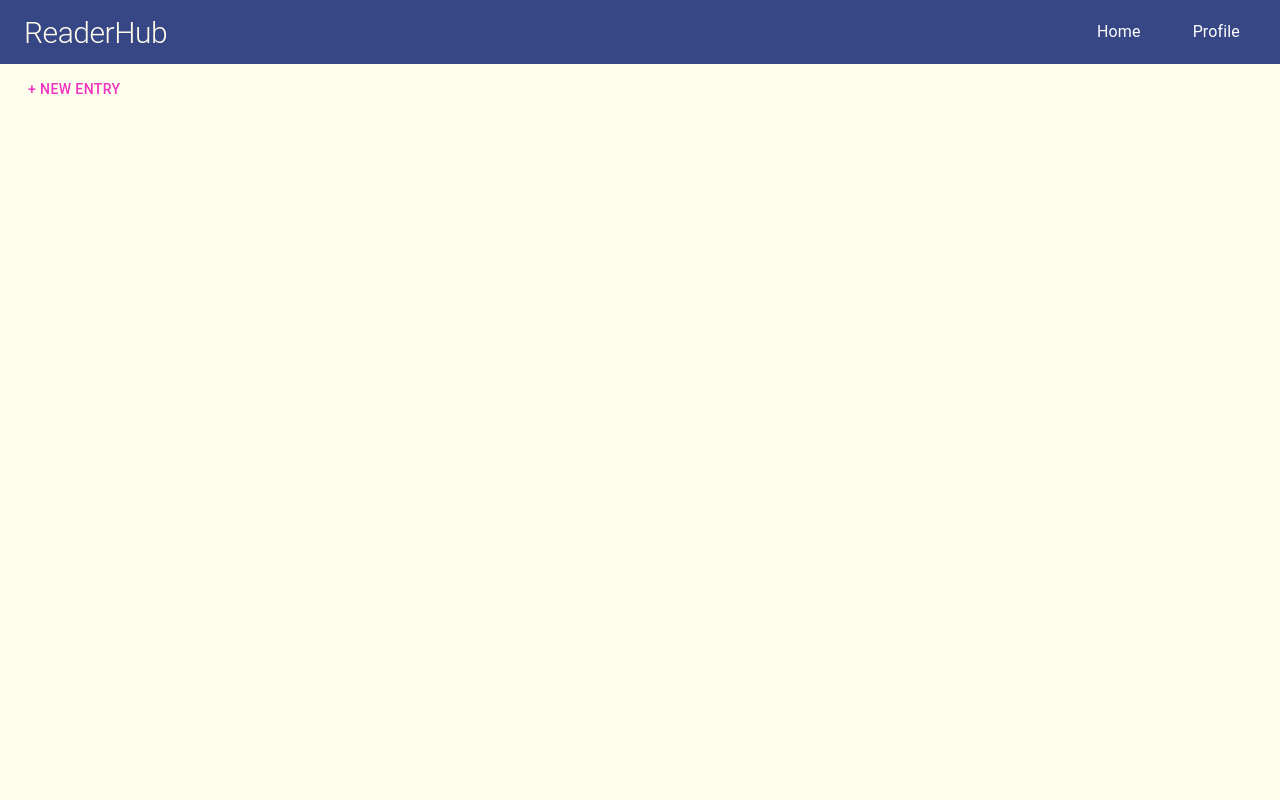
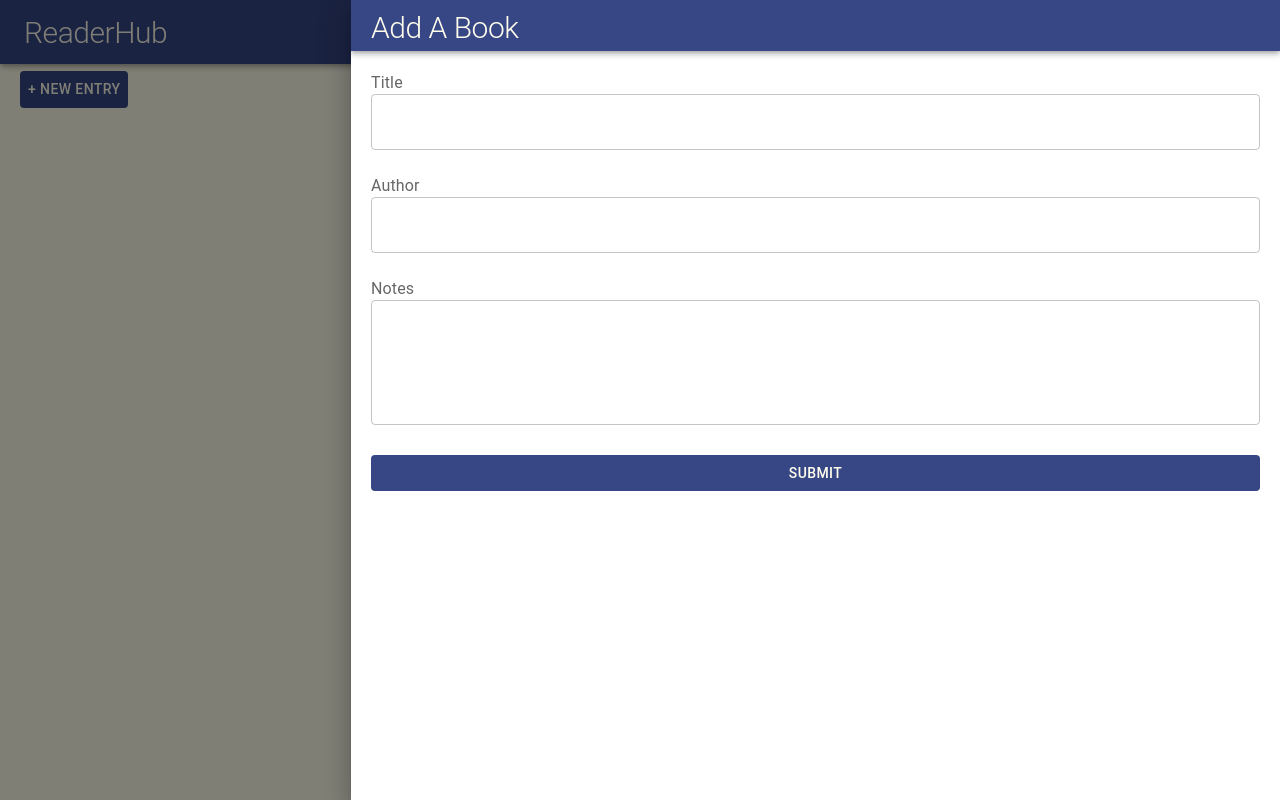
Before and after one commit to anusrichavali/ReaderHub, a React (Create React App) app in the folder readerhub/: page / in a window 1280 px wide. Both pictures are taken after a click on the button "+ NEW ENTRY". Built offline with nearby package versions, Linux system fonts and the light colour scheme.

Commit message:
new book entry form

```diff
--- a/readerhub/src/App.css
+++ b/readerhub/src/App.css
@@ -3,18 +3,6 @@ body {
   margin: 20px;
   background-color: #fffeed;
   padding-top: 4%;
-}
-
-.custom-h1 {
-  font-family: "Barlow", sans-serif;
-  font-size: 30px;
-  font-weight:bold;
-  color: #4056a1;
-  text-align: left;
-}
-
-.App {
-  text-align: center;
 }
 
 .App-logo {
--- a/readerhub/src/App.js
+++ b/readerhub/src/App.js
@@ -1,19 +1,68 @@
-import logo from './logo.svg';
 import './App.css';
-import React from "react"
+import React, {useState} from "react"
 import AppBar from '@mui/material/AppBar';
-import { Button, Header, Menu } from '@mui/material';
+import { Button, Header, Menu, Box } from '@mui/material';
 import { MenuItem } from '@mui/material';
 import Toolbar from '@mui/material/Toolbar';
 import Typography from '@mui/material/Typography';
+import { Input, TextField, Drawer, Grid } from '@mui/material';
+import { FormControl, FormLabel } from '@mui/material';
 
+function NewEntry({ setShowEntryForm }) {
+  return (
+    <Box>
+         <AppBar position="static" sx={{ backgroundColor: '#374785', width: '100%', height: '10%' }}>
+        <Typography variant="h1" component="div" sx={{ fontSize: '30px', color: '#fffeed', paddingTop: '10px', paddingLeft: '20px'}}>
+          Add A Book
+        </Typography>
+      </AppBar>
+        <FormControl sx={{ width: '100%', padding: '20px' }}>
+        <Grid container spacing={3}>
+          <Grid item xs={12}>
+            <FormLabel>Title</FormLabel>
+            <Box sx={{paddingRight: '40px' }}>
+              <TextField fullWidth />
+            </Box>
+          </Grid>
+          <Grid item xs={12}>
+            <FormLabel>Author</FormLabel>
+            <Box sx={{paddingRight: '40px' }}>
+              <TextField fullWidth />
+            </Box>
+          </Grid>
+          <Grid item xs={12}>
+          <Grid item xs={12}>
+            <FormLabel>Notes</FormLabel>
+            <Box sx={{paddingRight: '40px' }}>
+              <TextField fullWidth multiline rows={4}/>
+            </Box>
+          </Grid>
+          <Grid item xs={12}></Grid>
+          <Box sx={{paddingTop: '30px', paddingRight: '40px' }}>
+            <Button onClick={()=> setShowEntryForm(false)} fullWidth sx={{ backgroundColor: '#374785', color: '#fffeed' }}>Submit</Button>
+          </Box>
+          </Grid>
+        </Grid>
+      </FormControl>
+    </Box>
+  );
+}
 
 function App() {
+  const [showEntryForm, setShowEntryForm] = useState(false);
+
+  const toggleDrawer = (open) => (event) => {
+    if (event.type === 'keydown' && (event.key === 'Tab' || event.key === 'Shift')) {
+      return;
+    }
+    setShowEntryForm(open);
+  };
+
   return (
     <div className="body">
-      <AppBar sx={{ backgroundColor: '#374785', boxShadow:'none'}}>
+      <AppBar sx={{ backgroundColor: '#374785'}}>
       <Toolbar sx={{ display: 'flex', justifyContent: 'space-between', alignItems: 'center' }}>
-        <Typography variant="h1" component="div" className="custom-h1" sx={{ fontSize: '30px', color: '#fffeed'}}>
+        <Typography variant="h1" component="div" sx={{ fontSize: '30px', color: '#fffeed'}}>
           ReaderHub
         </Typography>
         <div style={{ display: 'flex', gap: '20px' }}>
@@ -22,9 +71,16 @@ function App() {
         </div>
       </Toolbar>
       </AppBar>
-      <form className="reader-home">
-        <Button sx={{color: '#f132c0'}}>+ New Entry</Button>
-      </form>
+      <div className="reader-home">
+      <Button
+        sx = {{variant: 'contained', backgroundColor:'#374785', color:'#fffeed'}}
+        onClick={toggleDrawer(true)}>
+        + New Entry
+      </Button>
+      </div>
+      <Drawer anchor="right" open={showEntryForm} onClose={toggleDrawer(false)}>
+        <NewEntry setShowEntryForm={setShowEntryForm}/>
+      </Drawer>
     </div>
   );
 }
```
